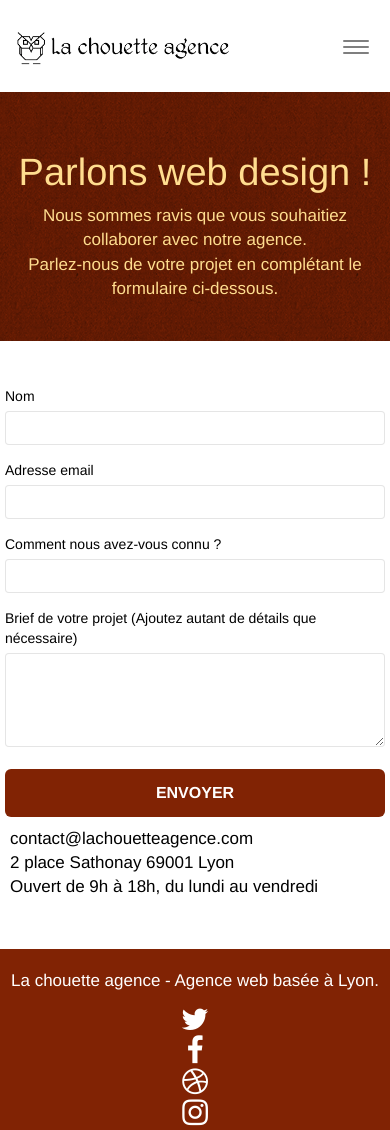
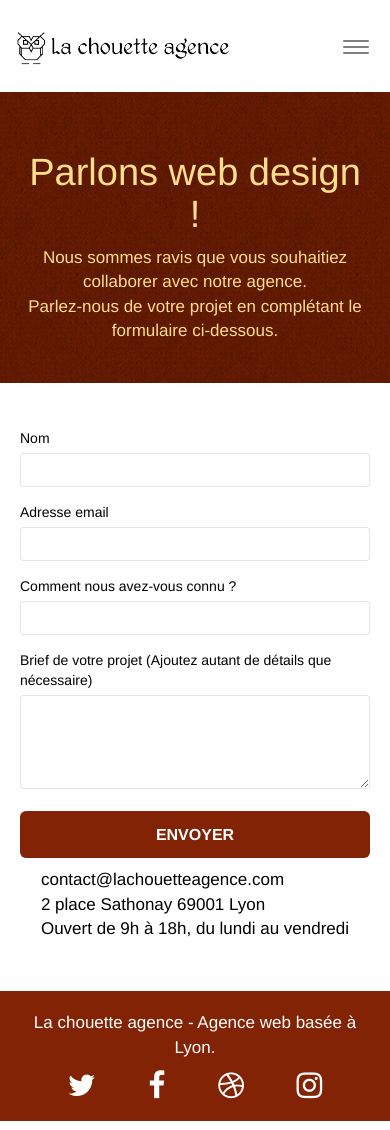
Before and after one commit to fatima-oudali/OudaliFatima_4_02082021, a plain HTML site: page page2.html in a window 390 px wide. Drawn offline with Linux system fonts and the light colour scheme.

Commit message:
correction responsive

```diff
--- a/style.css
+++ b/style.css
@@ -1,6 +1,7 @@
 body {
     margin: 0;
     padding: 0;
+    width: 100%;
     background: #FFF;
     overflow-x: hidden;
     -webkit-font-smoothing: antialiased;
@@ -960,6 +961,15 @@ blockquote {
 
 
 @media (max-width: 767px) {
+    .row {
+        margin:auto;
+    }
+    footer .row {
+        display: flex;
+        align-items: center;
+        justify-content: space-between;
+    }
+
     .page-container {
         overflow-x: hidden;
         position: relative;
@@ -1096,6 +1106,15 @@ blockquote {
         width: 180px;
         height: 320px;
     }
+    .col-sm-6 {
+        display: flex;
+        flex-direction: column;
+        align-items: center;
+        justify-content: center;
+    }
+    .bloc-mob-center-text {
+        text-align: center;
+    }
 }
 
 @media (max-width: 400px) {
@@ -1104,9 +1123,3 @@ blockquote {
         padding-right: 0;
     }
 }
-
-@media (max-width: 767px) {
-    .bloc-mob-center-text {
-        text-align: center;
-    }
-}
```
